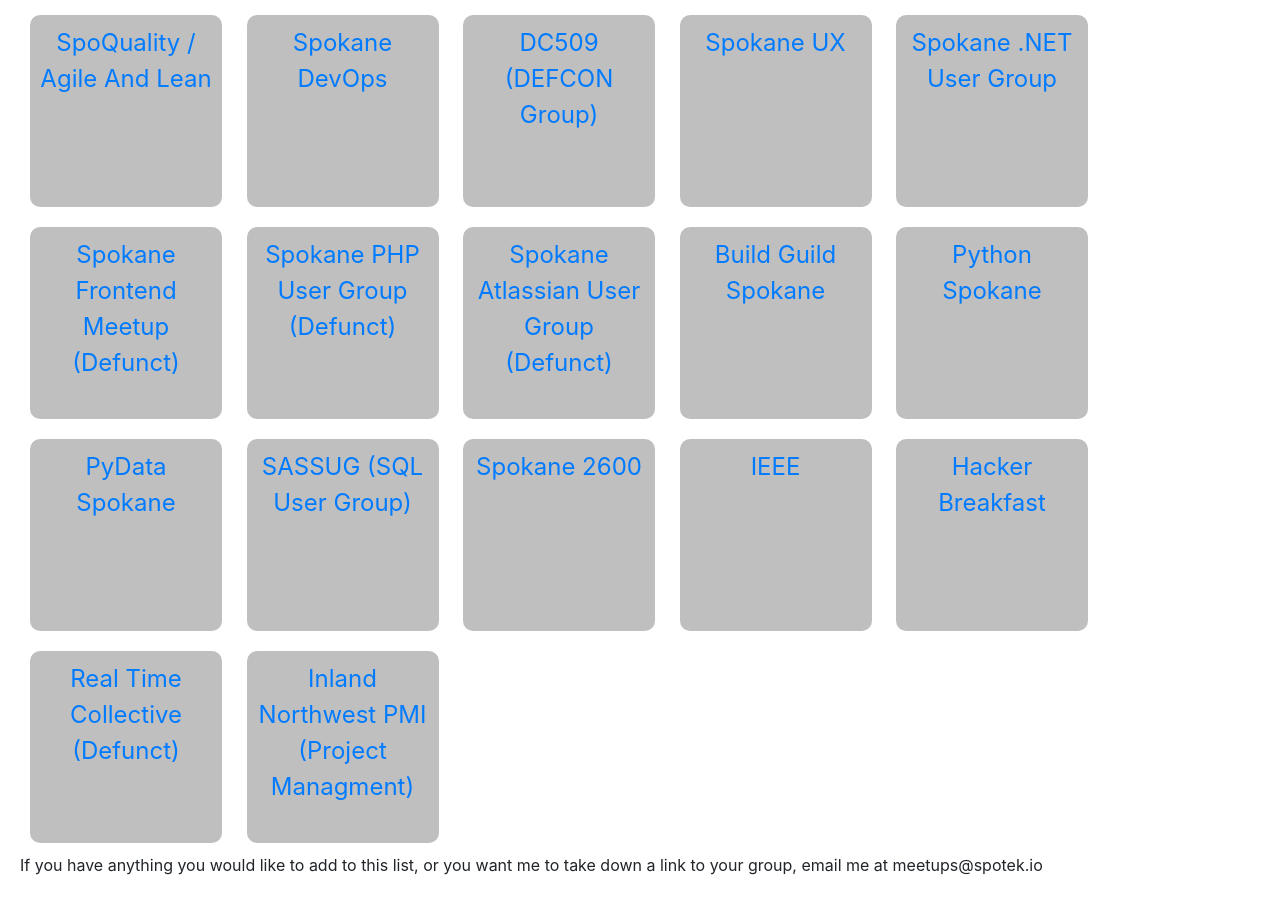
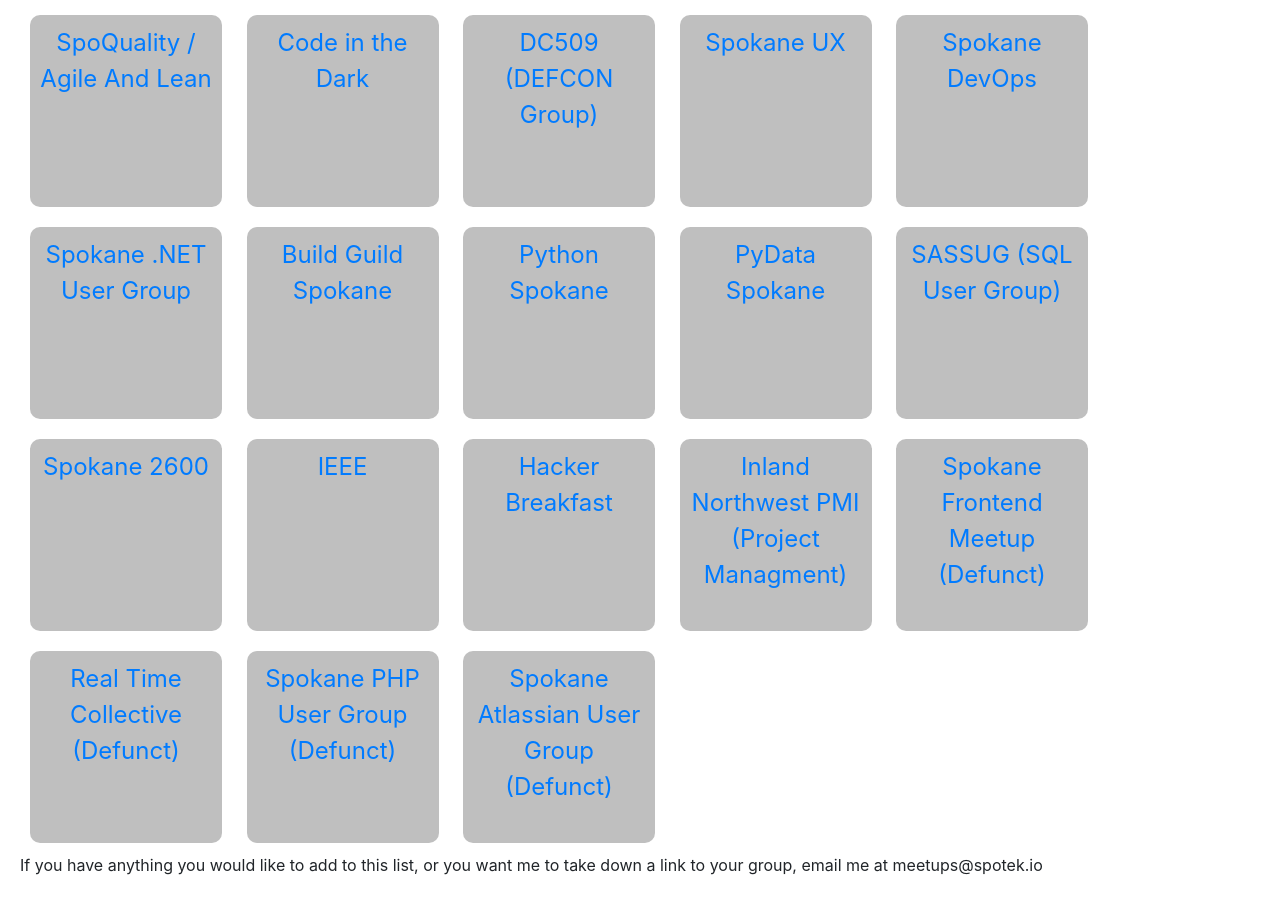
Before and after one commit to SpoTek/SpoTek.github.io, a plain HTML site: page meetups/index.html in a window 1280 px wide. Shown: the part 61-974 px from the top of the page. Drawn offline with nearby package versions, Linux system fonts and the light colour scheme.

Commit message:
Update index.html

```diff
--- a/meetups/index.html
+++ b/meetups/index.html
@@ -35,13 +35,11 @@
 <body>
     <h2>List of known tech meetups in Spokane</h2>
     <a href="https://www.meetup.com/AgileAndLeanSpokane">SpoQuality / Agile And Lean</a>
-    <a href="https://www.meetup.com/Spokane-DevOps-Meetup/">Spokane DevOps</a>
+    <a href="https://codeinthedarkspokane.com/">Code in the Dark</a>
     <a href="https://www.eventbrite.com/o/dc509-12783829755">DC509 (DEFCON Group)</a>
     <a href="https://www.meetup.com/Spokane-UX/">Spokane UX</a>
+    <a href="https://www.meetup.com/Spokane-DevOps-Meetup/">Spokane DevOps</a>
     <a href="https://www.meetup.com/Spokane-NET-User-Group/">Spokane .NET User Group</a>
-    <a href="https://www.meetup.com/Spokane-Frontend-Meetup/">Spokane Frontend Meetup (Defunct)</a>
-    <a href="https://www.meetup.com/Spokane-PHP-Meetup/">Spokane PHP User Group (Defunct)</a>
-    <a href="https://www.meetup.com/Spokane-Atlassian-User-Group-Meetup/">Spokane Atlassian User Group (Defunct)</a>
     <a href="https://www.meetup.com/Build-Guild-Spokane/">Build Guild Spokane</a>
     <a href="https://www.meetup.com/Python-Spokane/">Python Spokane</a>
     <a href="https://www.meetup.com/PyData-Spokane/">PyData Spokane</a>
@@ -49,8 +47,11 @@
     <a href="http://www2.spokane2600.org/">Spokane 2600</a>
     <a href="http://sites.ieee.org/spokane/">IEEE</a>
     <a href="http://hackerbreakfast.com/">Hacker Breakfast</a>
+    <a href="https://pmiinw.org/">Inland Northwest PMI (Project Managment)</a>
+    <a href="https://www.meetup.com/Spokane-Frontend-Meetup/">Spokane Frontend Meetup (Defunct)</a>
     <a href="https://www.meetup.com/real-time-collective/">Real Time Collective (Defunct)</a>
-    <a href="https://pmiinw.org/">Inland Northwest PMI (Project Managment)</a>
+    <a href="https://www.meetup.com/Spokane-PHP-Meetup/">Spokane PHP User Group (Defunct)</a>
+    <a href="https://www.meetup.com/Spokane-Atlassian-User-Group-Meetup/">Spokane Atlassian User Group (Defunct)</a>
 
     <p>If you have anything you would like to add to this list, or you want me to take down a link to your group, email
         me at meetups@spotek.io</p>
```
